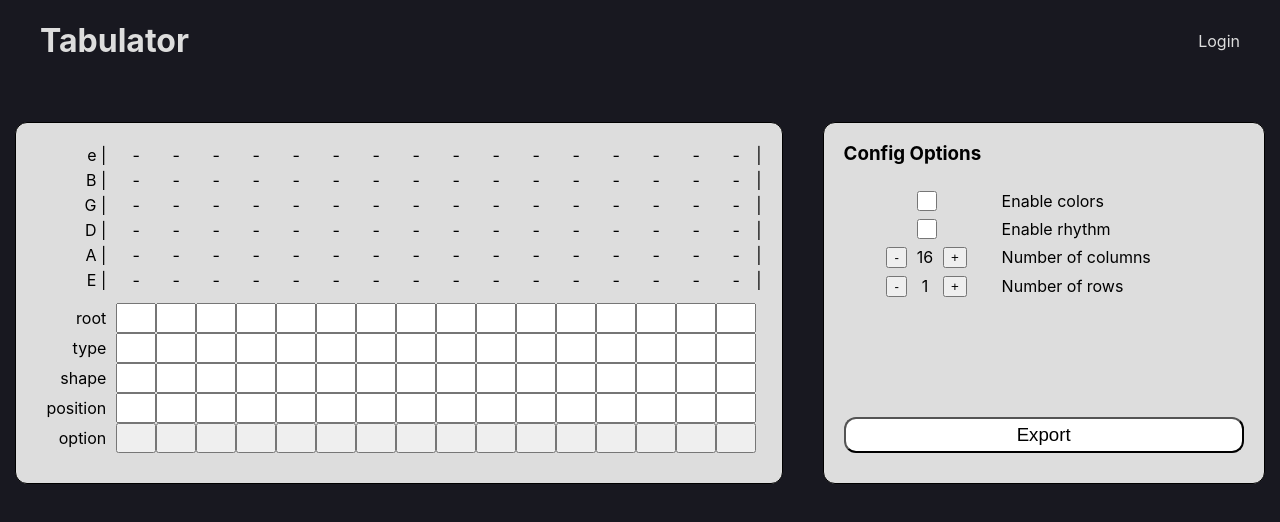
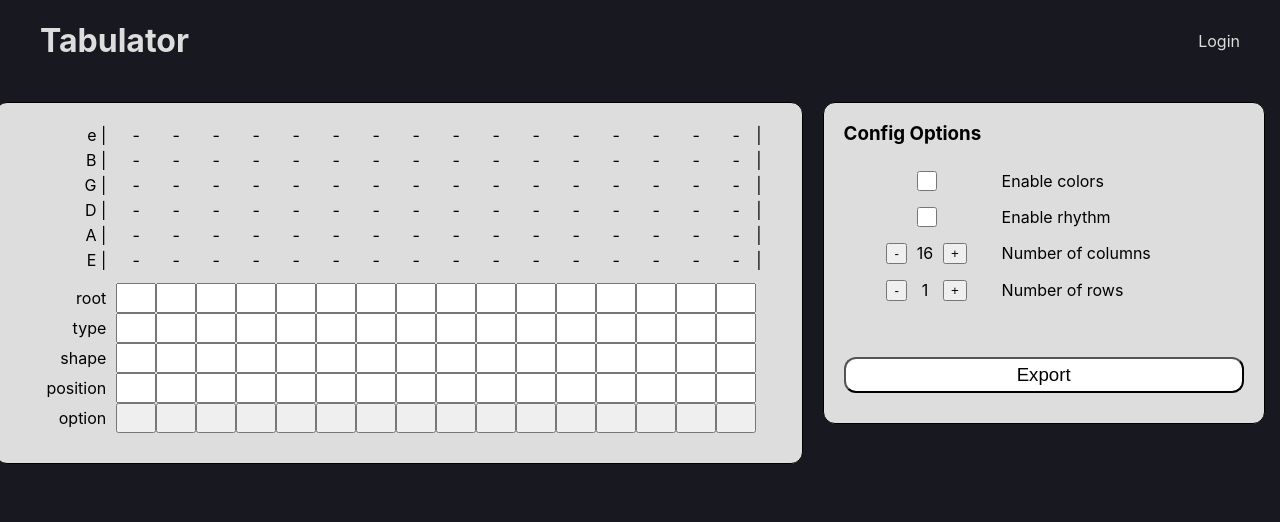
Before and after one commit to milmd90/mattdeanmiller, a React (Create React App) app: page / in a window 1280 px wide. Shown: the top 522 px of the page. Built offline with nearby package versions, Linux system fonts and the light colour scheme.

Commit message:
tab view styling

```diff
--- a/src/components/App.css
+++ b/src/components/App.css
@@ -6,14 +6,15 @@ input {
   min-width: 0;
 }
 
-.app {
+#app {
   display: flex;
   flex-direction: column;
   align-items: center;
   margin: 0 40px;
+  height: 100vh;
 }
 
-.header {
+#header {
   display: flex;
   justify-content: space-between;
   align-items: center;
@@ -21,23 +22,30 @@ input {
   width: 100%;
 }
 
-.login {
+#login {
   color: #ddd;
 }
 
-.calculator {
+#calculator {
   display: flex;
   flex-direction: row;
-  margin-top: 40px;
+  margin: 20px 0 40px 0;
+  min-height: 0;
+}
+
+#tab-views {
+  display: flex;
+  flex-direction: column;
+  border: 1px solid black;
+  border-radius: 12px;
+  background-color: #ddd;
+  overflow: scroll;
 }
 
 .tab-view {
   display: flex;
   padding: 20px;
   margin: 0 20px;
-  border: 1px solid black;
-  border-radius: 12px;
-  background-color: #ddd;
 }
 
 .start-column {
@@ -130,18 +138,19 @@ input {
   border-radius: 12px;
   background-color: #ddd;
   width: 400px;
+  height: 300px;
   padding: 0 20px 20px 20px;
   margin: 0 20px;
 }
 
-#config > div {
+#config>div {
   display: flex;
   flex-direction: column;
   flex: 1 1 auto;
   justify-content: space-between;
 }
 
-#confgig-options {
+#config-options {
   display: flex;
   flex-direction: column;
 }
--- a/src/components/App.tsx
+++ b/src/components/App.tsx
@@ -5,7 +5,7 @@ import Calculator from './calculator/Calculator';
 
 function App() {
   return (
-    <div className="app">
+    <div id="app">
       <Header title="Tabulator" />
       <Calculator />
     </div>
--- a/src/components/Header.tsx
+++ b/src/components/Header.tsx
@@ -5,11 +5,11 @@ function Header(props: {
   title: String
 }) {
   return (
-    <div className="header">
+    <div id="header">
       <h1>
         {props.title}
       </h1>
-      <Login/>
+      <Login />
     </div>
   );
 }
--- a/src/components/Login.tsx
+++ b/src/components/Login.tsx
@@ -2,7 +2,7 @@ import React from 'react';
 
 function Login(props: {}) {
   return (
-    <div className="login">
+    <div id="login">
       Login
     </div>
   );
--- a/src/components/calculator/Calculator.tsx
+++ b/src/components/calculator/Calculator.tsx
@@ -1,4 +1,4 @@
-import React, {useState} from 'react';
+import React, { useState } from 'react';
 import Config from './Config';
 import TabView from './TabView';
 import { TabColumn } from '../../helpers/tabs';
@@ -12,7 +12,7 @@ function Calculator() {
 
   const tabColumns: TabColumn[] = [];
   function onChange(columnNum: number) {
-    return function(data: TabColumn) {
+    return function (data: TabColumn) {
       tabColumns[columnNum] = data;
     }
   }
@@ -20,14 +20,27 @@ function Calculator() {
     getTabsFromChordTabArray(tabColumns);
   }
 
+  function renderTabViews(runRows: number) {
+    const views = [];
+    for (let i = 0; i < runRows; i++) {
+      views.push(
+        <TabView
+          key={i}
+          showColors={showColors}
+          numColumns={numColumns}
+          numRows={numRows}
+          onChange={onChange}
+        />
+      )
+    }
+    return views;
+  }
+
   return (
-    <div className="calculator">
-      <TabView
-        showColors={showColors}
-        numColumns={numColumns}
-        numRows={numRows}
-        onChange={onChange}
-      />
+    <div id="calculator">
+      <div id='tab-views'>
+        {renderTabViews(numRows)}
+      </div>
       <Config
         showRhythm={showRhythm}
         toggleShowRhythm={() => toggleShowRhythm(!showRhythm)}
--- a/src/components/calculator/TabView.tsx
+++ b/src/components/calculator/TabView.tsx
@@ -67,8 +67,8 @@ export default function TabView(props: {
 
   return (
     <div className='tab-view'>
-      <StartColumn/>
-      { renderChords(props.numColumns) }
+      <StartColumn />
+      {renderChords(props.numColumns)}
       <EndColumn />
     </div>
   )
```
